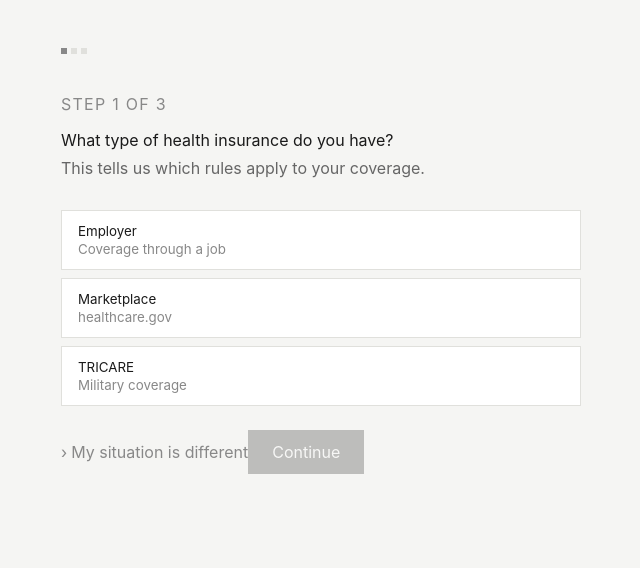
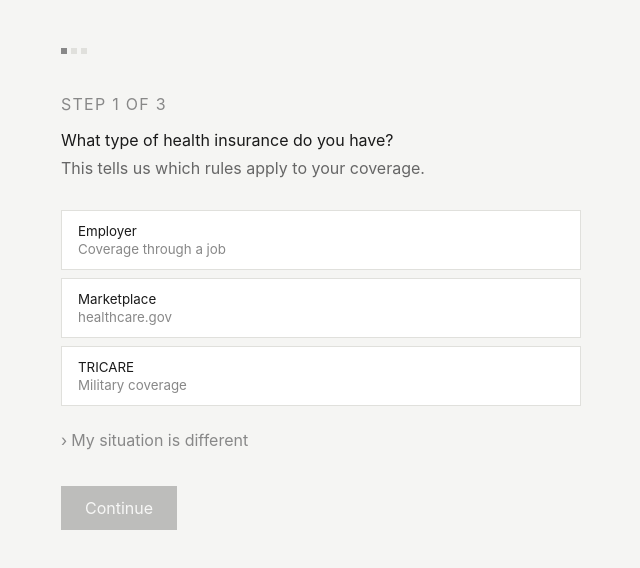
Before and after one commit to EfrainCalderon/carefree, a React (Vite) app: page / in a window 1280 px wide. Shown: the top 568 px of the page, without its empty margins (319-959 px from the left). Built offline with nearby package versions, Linux system fonts and the light colour scheme.

Commit message:
Add spacing between expander and Continue button on plan step

```diff
--- a/src/steps/PlanStep.jsx
+++ b/src/steps/PlanStep.jsx
@@ -66,9 +66,11 @@ export function PlanStep({ value, onChange, onContinue }) {
 
       {softExit && <SoftExit message={SOFT_EXITS[softExit]} />}
 
-      <Button variant="primary" ready={!!value} onClick={onContinue}>
-        Continue
-      </Button>
+      <div style={{ marginTop: 'var(--cf-spacing-6)' }}>
+        <Button variant="primary" ready={!!value} onClick={onContinue}>
+          Continue
+        </Button>
+      </div>
     </div>
   )
 }
```
